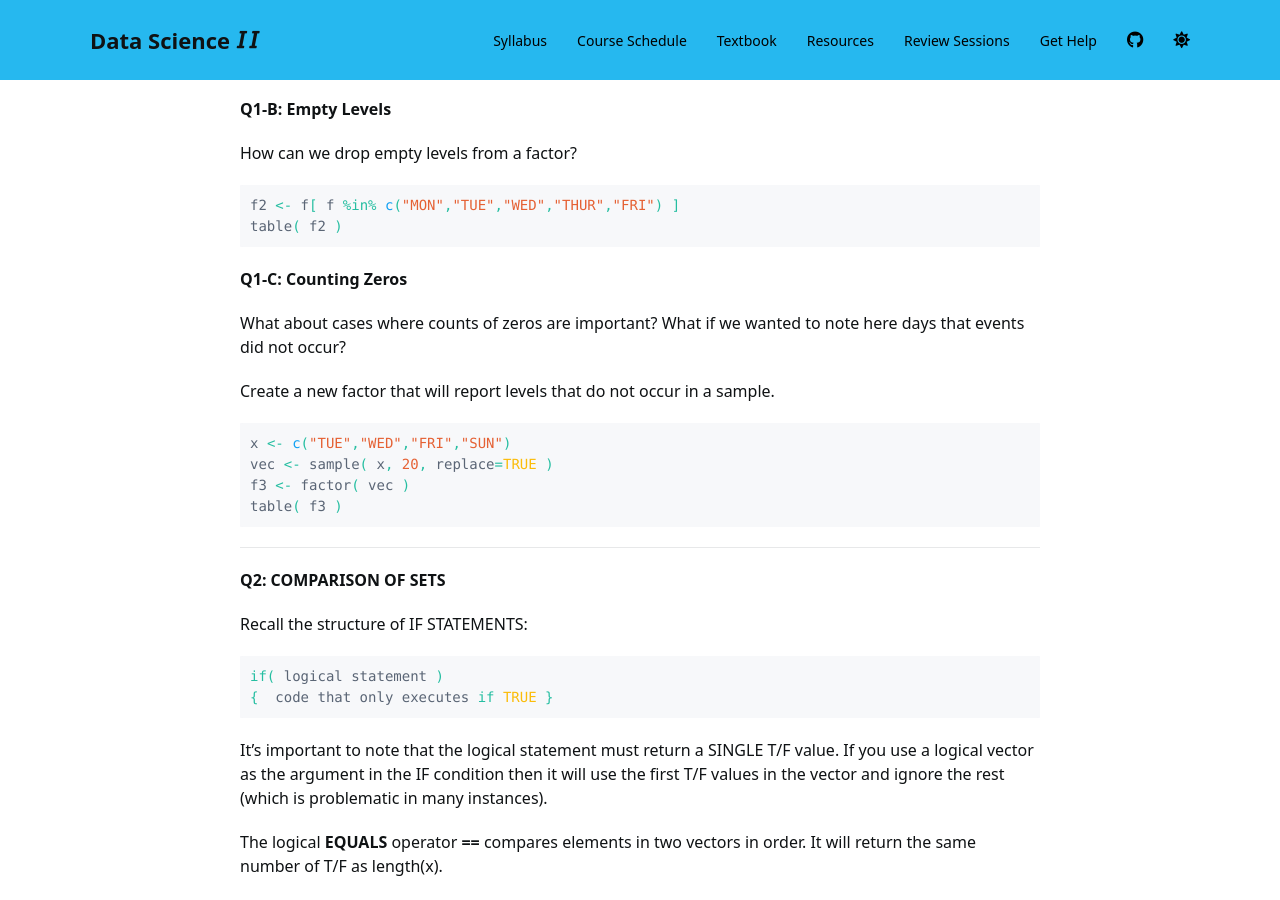
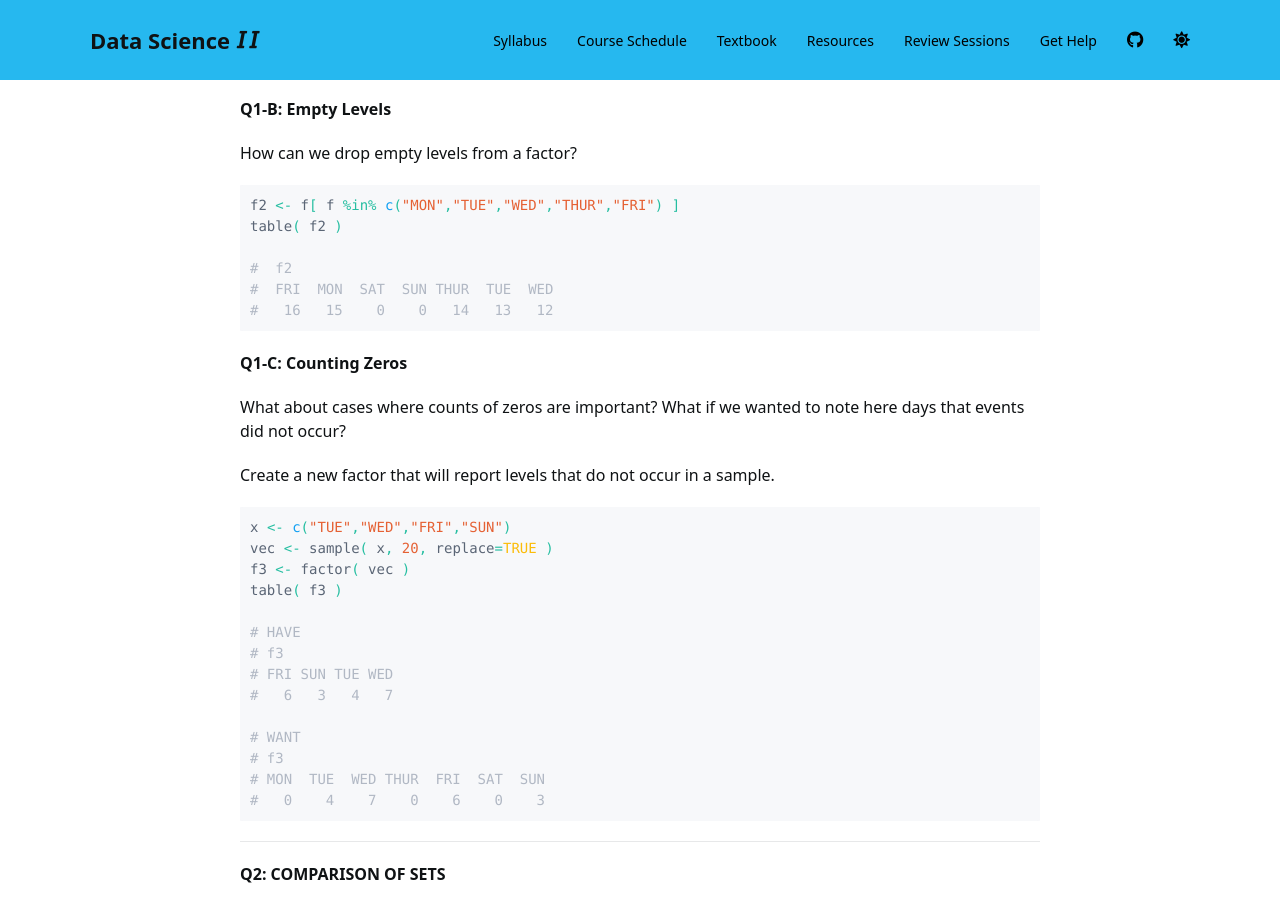
Before and after one commit to DS4PS/cpp-527-spr-2021, a Jekyll site: the page built from schedule.md, in a window 1280 px wide and 900 px high, scrolled down 15229 px. Built offline with Jekyll 4.4.1, drawn with Linux system fonts in a browser that asks for light colours; nearby versions of some CDN libraries; a script bundle is joined from its source files by our own code; library files that are not in the unit come from our copies; a style sheet for code colours, icons or effects is not loaded.

Commit message:
Update schedule.md

````diff
--- a/schedule.md
+++ b/schedule.md
@@ -651,6 +651,10 @@ How can we drop empty levels from a factor?
 ```r
 f2 <- f[ f %in% c("MON","TUE","WED","THUR","FRI") ]
 table( f2 )
+
+#  f2
+#  FRI  MON  SAT  SUN THUR  TUE  WED
+#   16   15    0    0   14   13   12
 ```
 
 
@@ -665,6 +669,16 @@ x <- c("TUE","WED","FRI","SUN")
 vec <- sample( x, 20, replace=TRUE )
 f3 <- factor( vec )
 table( f3 )
+
+# HAVE
+# f3
+# FRI SUN TUE WED
+#   6   3   4   7
+
+# WANT
+# f3
+# MON  TUE  WED THUR  FRI  SAT  SUN
+#   0    4    7    0    6    0    3
 ```
 
 
````
